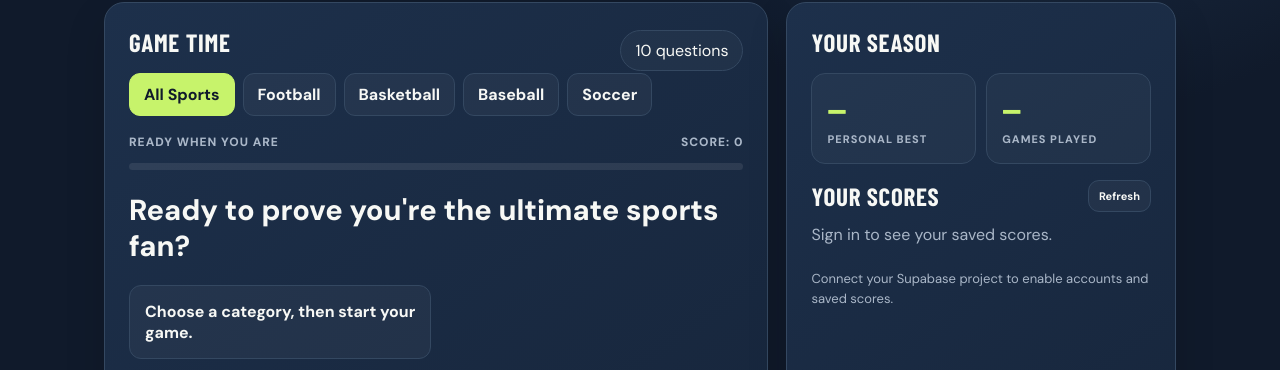
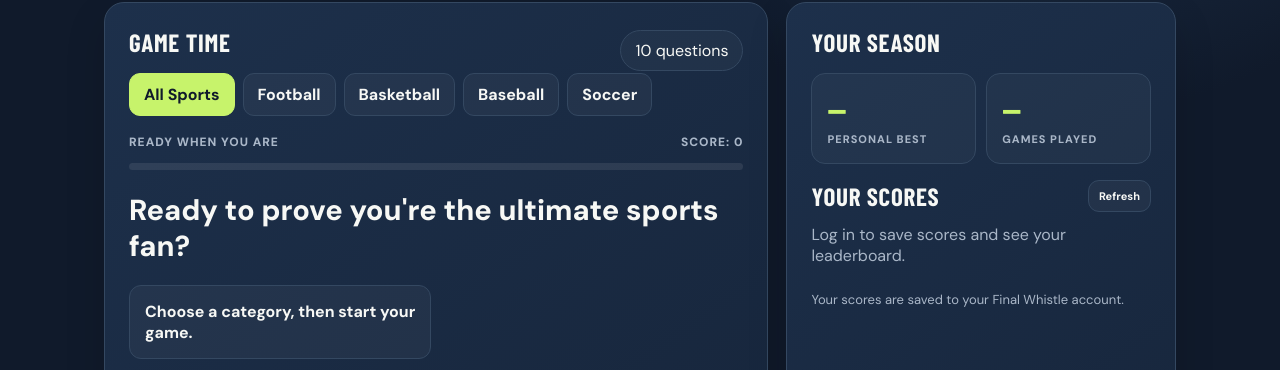
Before and after one commit to asherearnhardt70-boop/final-whistle, a plain HTML site: page index.html in a window 1280 px wide. Shown: the part 401-771 px from the top of the page. Drawn offline with nearby package versions, Linux system fonts and the light colour scheme; a web font is replaced by a local one.

Commit message:
Connect Final Whistle to Supabase

```diff
--- a/index.html
+++ b/index.html
@@ -71,7 +71,7 @@
   // Never put a service-role/secret key in browser code.
   const SUPABASE_URL = "https://nvoksypirdjjdedngmkz.supabase.co";
   const SUPABASE_PUBLISHABLE_KEY = "sb_publishable_5yrvwiFzeLbfnix98E-0xA_rx5tdRHI";
-  const supabaseReady = SUPABASE_URL.startsWith("https://") && SUPABASE_PUBLISHABLE_KEY !== "sb_publishable_5yrvwiFzeLbfnix98E-0xA_rx5tdRHI";
+  const supabaseReady = SUPABASE_URL.startsWith("https://") && SUPABASE_PUBLISHABLE_KEY.startsWith("sb_publishable_");
   const db = supabaseReady ? window.supabase.createClient(SUPABASE_URL, SUPABASE_PUBLISHABLE_KEY) : null;
   const $ = id => document.getElementById(id);
   const questions = [
```
